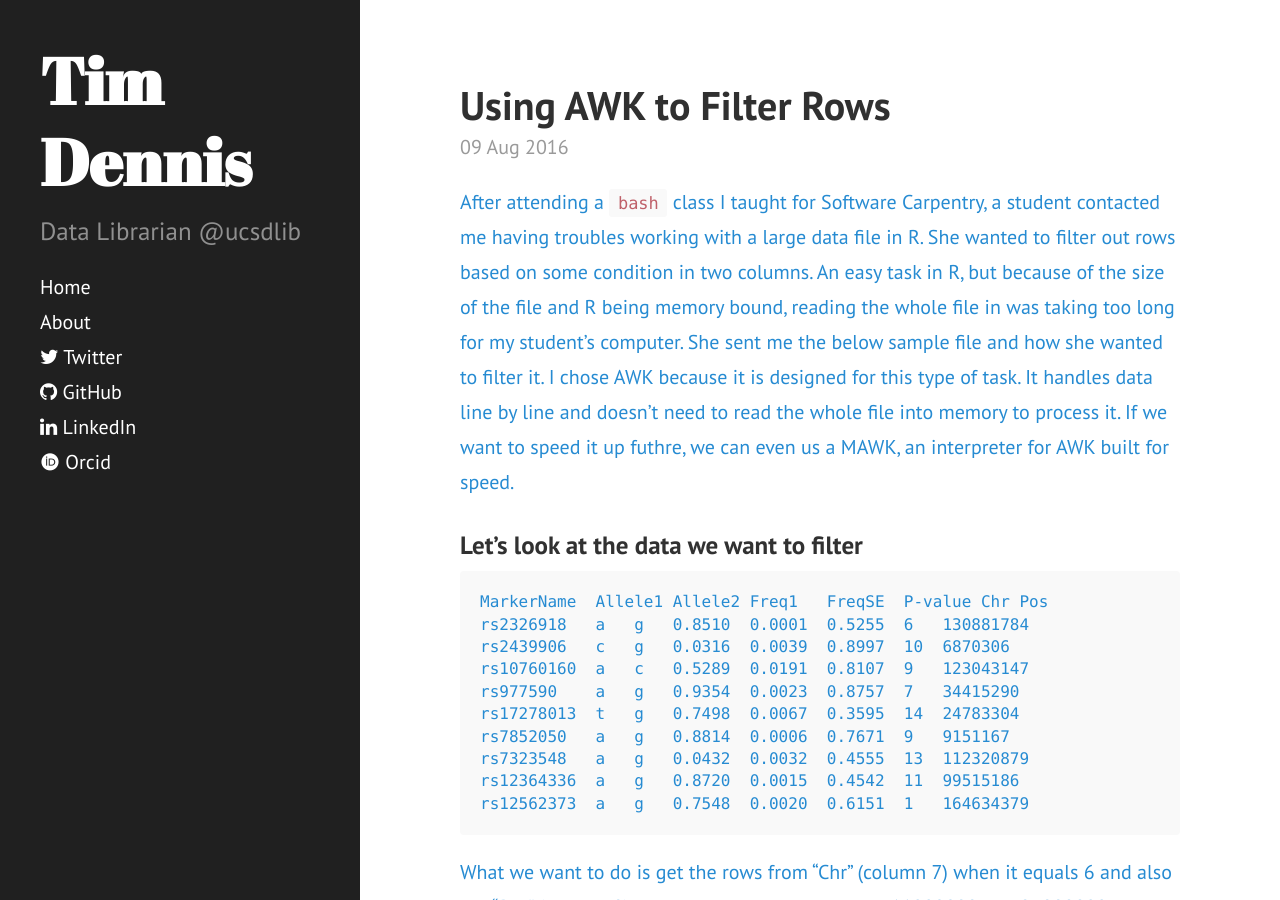
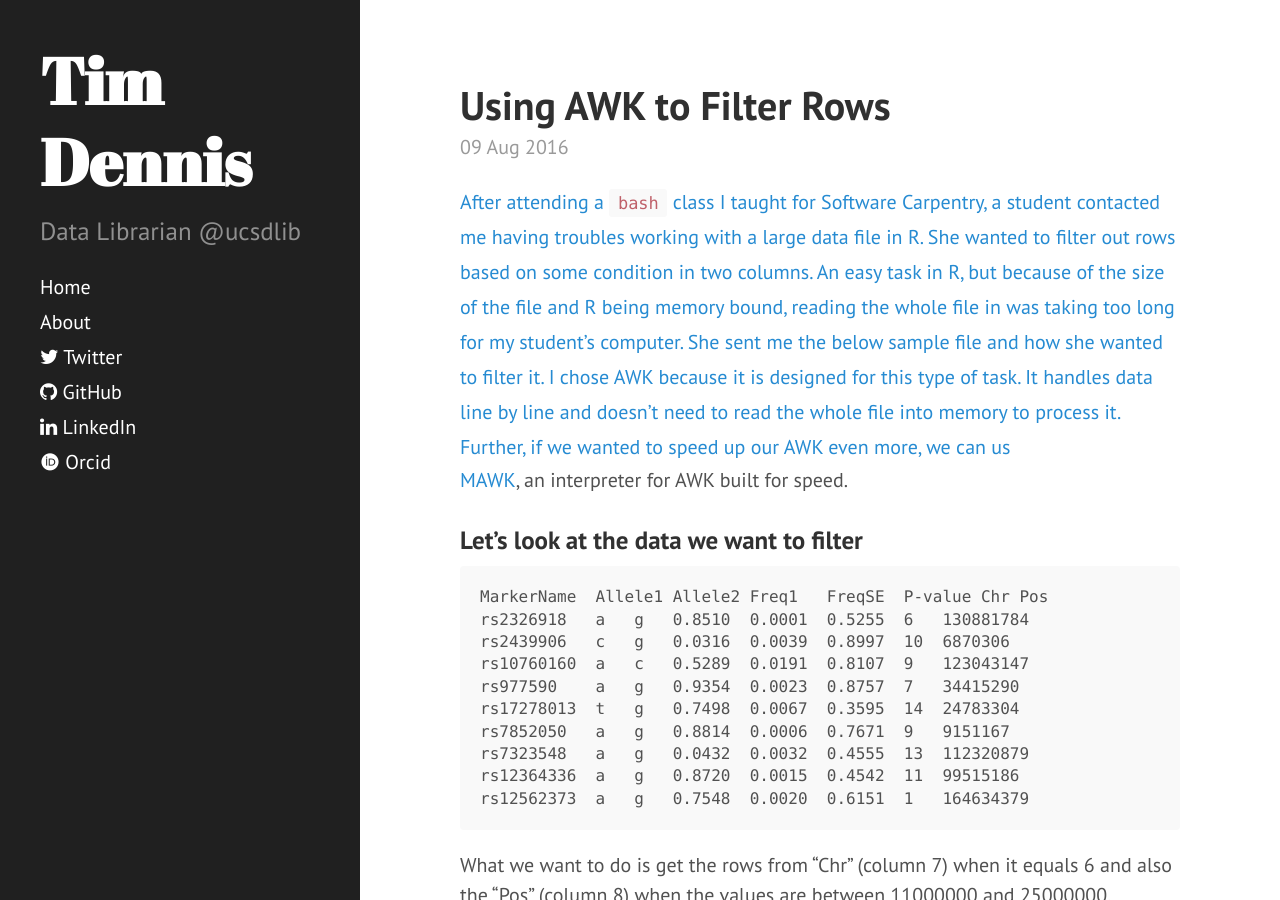
Before and after one commit to jt14den/jt14den.github.io, a Jekyll site: the page built from _posts/2016-08-09-using-awk-filter-rows.md, in a window 1280 px wide and 900 px high. Built offline with Jekyll 4.4.1, drawn with Linux system fonts in a browser that asks for light colours; nearby versions of some CDN libraries; some web fonts are replaced.

Commit message:
editing typos in awk

```diff
--- a/_posts/2016-08-09-using-awk-filter-rows.md
+++ b/_posts/2016-08-09-using-awk-filter-rows.md
@@ -5,7 +5,7 @@ description: "A brief explanation on how to use AWK filter data files."
 excerpt_separator: <!--more-->
 ---
 
-After attending a `bash` class I taught for Software Carpentry, a student contacted me having troubles working with a large data file in R. She wanted to filter out rows based on some condition in two columns. An easy task in R, but because of the size of the file and R being memory bound, reading the whole file in was taking too long for my student's computer.  She sent me the below sample file and how she wanted to filter it. I chose AWK because it is designed for this type of task. It handles data line by line and doesn't need to read the whole file into memory to process it.  If we want to speed it up futhre, we can even us a MAWK, an interpreter for AWK built for speed.
+After attending a `bash` class I taught for Software Carpentry, a student contacted me having troubles working with a large data file in R. She wanted to filter out rows based on some condition in two columns. An easy task in R, but because of the size of the file and R being memory bound, reading the whole file in was taking too long for my student's computer.  She sent me the below sample file and how she wanted to filter it. I chose AWK because it is designed for this type of task. It handles data line by line and doesn't need to read the whole file into memory to process it.  Further, if we wanted to speed up our AWK even more, we can us [MAWK](http://invisible-island.net/mawk/mawk.html), an interpreter for AWK built for speed.
 <!--more-->
 
 ### Let's look at the data we want to filter
```
